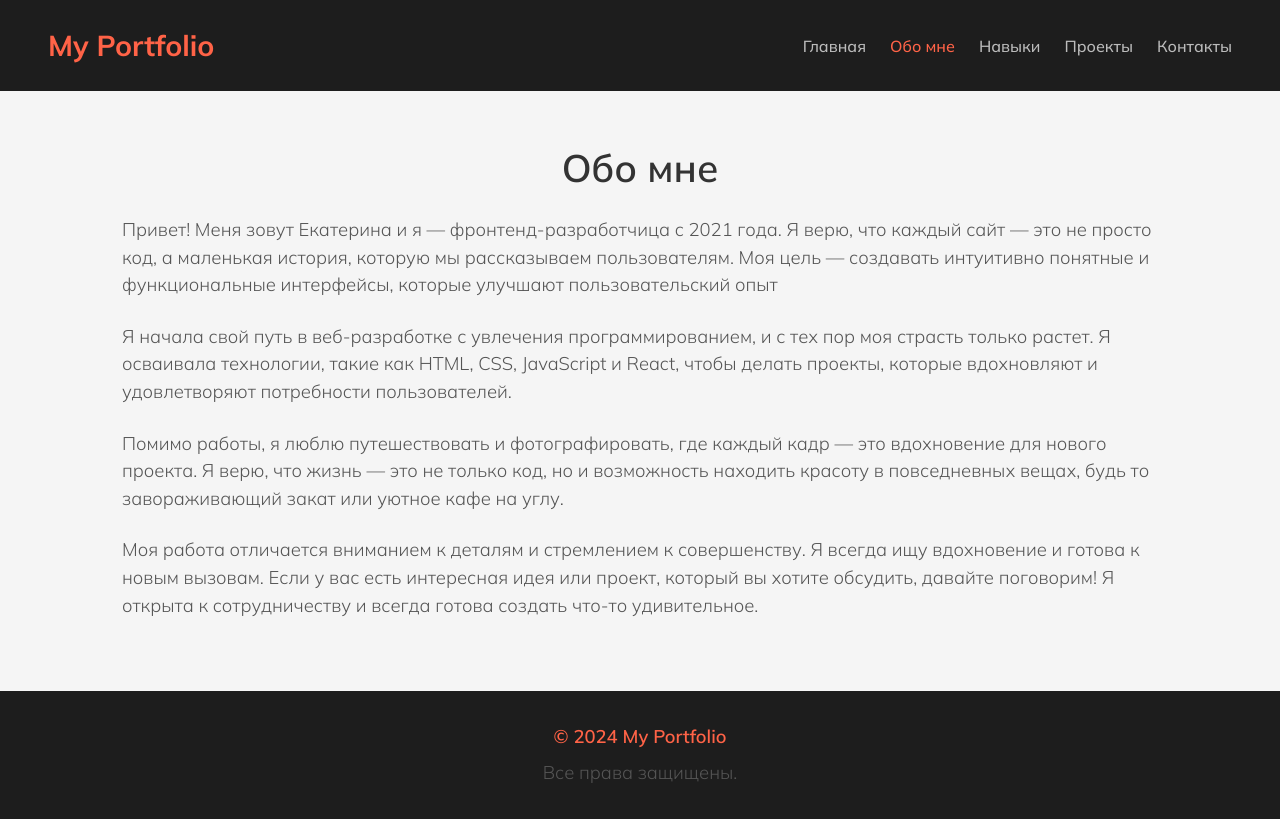
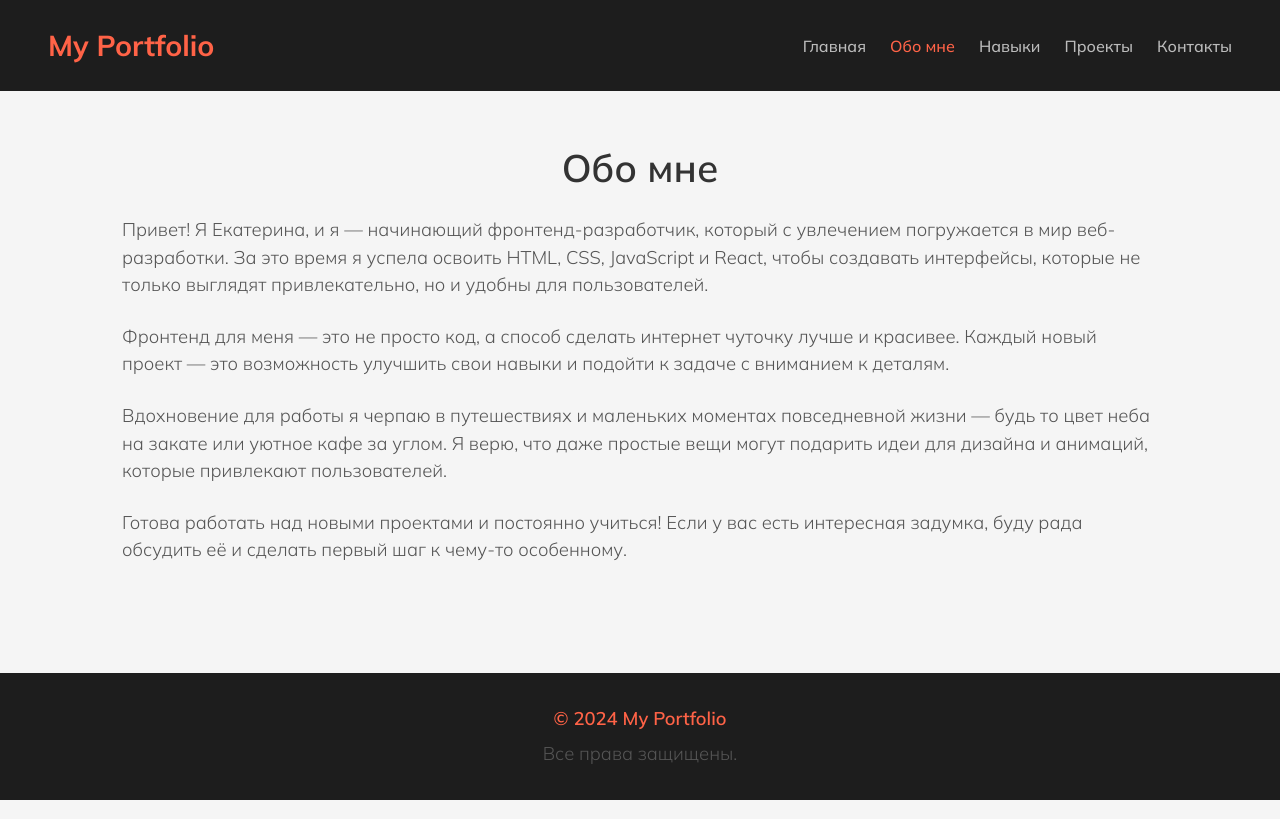
Before and after one commit to Ekaterina-shch/portfolio, a React (Vite) app: page /about in a window 1280 px wide. Built offline with nearby package versions, Linux system fonts and the light colour scheme.

Commit message:
add new project + fix page About

```diff
--- a/src/App.css
+++ b/src/App.css
@@ -341,13 +341,16 @@
   font-size: 2.5rem;
 }
 .project-image__wrapper {
+  background-color: var(--secondary-color);
   border: 3px solid var(--secondary-color);
   border-radius: 1.5rem;
   overflow: hidden;
-  width: 100%;
+  /* width: 100%;
   height: 100%;
   max-width: 1000px;
-  max-height: 550px;
+  max-height: 550px; */
+  width: 1000px;
+  height: 550px;
   margin: 2rem auto;
   font-size: 0;
 
--- a/src/data/projects.js
+++ b/src/data/projects.js
@@ -11,12 +11,21 @@ const projects = [
   {
     id: '2',
     title: 'Мебельные туры - ROSEXPRESS',
-    description: 'Description',
+    description: '',
     img: '/img/rosexpress.png',
     link: 'https://ekaterina-shch.github.io/test-task/',
     githubLink: 'https://github.com/Ekaterina-shch/test-task',
     stack: ['HTML', 'JS', 'CSS', 'SASS/SCSS', 'AOS'],
   },
+  {
+    id: '3',
+    title: 'My Portfolio',
+    description: '',
+    img: '/img/',
+    link: '',
+    githubLink: '',
+    stack: ['HTML', 'JSX', 'CSS', 'React', 'React Router', 'React Icons'],
+  },
 ];
 
 export default projects;
--- a/src/pages/About.jsx
+++ b/src/pages/About.jsx
@@ -6,30 +6,27 @@ const About = () => {
       <div className="container">
         <h2>Обо мне</h2>
         <p>
-          Привет! Меня зовут Екатерина и я — фронтенд-разработчица с 2021 года.
-          Я верю, что каждый сайт — это не просто код, а маленькая история,
-          которую мы рассказываем пользователям. Моя цель — создавать интуитивно
-          понятные и функциональные интерфейсы, которые улучшают
-          пользовательский опыт
+          Привет! Я Екатерина, и я — начинающий фронтенд-разработчик, который с
+          увлечением погружается в мир веб-разработки. За это время я успела
+          освоить HTML, CSS, JavaScript и React, чтобы создавать интерфейсы,
+          которые не только выглядят привлекательно, но и удобны для
+          пользователей.
         </p>
         <p>
-          Я начала свой путь в веб-разработке с увлечения программированием, и с
-          тех пор моя страсть только растет. Я осваивала технологии, такие как
-          HTML, CSS, JavaScript и React, чтобы делать проекты, которые
-          вдохновляют и удовлетворяют потребности пользователей.
+          Фронтенд для меня — это не просто код, а способ сделать интернет
+          чуточку лучше и красивее. Каждый новый проект — это возможность
+          улучшить свои навыки и подойти к задаче с вниманием к деталям.
         </p>
         <p>
-          Помимо работы, я люблю путешествовать и фотографировать, где каждый
-          кадр — это вдохновение для нового проекта. Я верю, что жизнь — это не
-          только код, но и возможность находить красоту в повседневных вещах,
-          будь то завораживающий закат или уютное кафе на углу.
+          Вдохновение для работы я черпаю в путешествиях и маленьких моментах
+          повседневной жизни — будь то цвет неба на закате или уютное кафе за
+          углом. Я верю, что даже простые вещи могут подарить идеи для дизайна и
+          анимаций, которые привлекают пользователей.
         </p>
         <p>
-          Моя работа отличается вниманием к деталям и стремлением к
-          совершенству. Я всегда ищу вдохновение и готова к новым вызовам. Если
-          у вас есть интересная идея или проект, который вы хотите обсудить,
-          давайте поговорим! Я открыта к сотрудничеству и всегда готова создать
-          что-то удивительное.
+          Готова работать над новыми проектами и постоянно учиться! Если у вас
+          есть интересная задумка, буду рада обсудить её и сделать первый шаг к
+          чему-то особенному.
         </p>
       </div>
     </section>
--- a/src/pages/ProjectDetail.jsx
+++ b/src/pages/ProjectDetail.jsx
@@ -3,13 +3,14 @@ import { IoIosArrowBack, IoLogoGithub } from 'react-icons/io';
 import { LuExternalLink } from 'react-icons/lu';
 import projects from '../data/projects';
 import './PageStyles.css';
+import { useState } from 'react';
 
 const ProjectDetail = () => {
   const { projectId } = useParams();
   const navigate = useNavigate();
 
   const project = projects.find((p) => p.id === projectId);
-
+  const [isLoadingImage, setIsLoadingImage] = useState(false);
   const stack = project.stack;
 
   return (
@@ -22,7 +23,11 @@ const ProjectDetail = () => {
           <>
             <h2>{project.title}</h2>
             <div className="project-image__wrapper">
-              <img src={project.img} alt="" />
+              {isLoadingImage ? (
+                <img src={project.img} alt="" width="1000" height="550" />
+              ) : (
+                'Загрузка...'
+              )}
             </div>
 
             {project.description && <p>{project.description}</p>}
```
